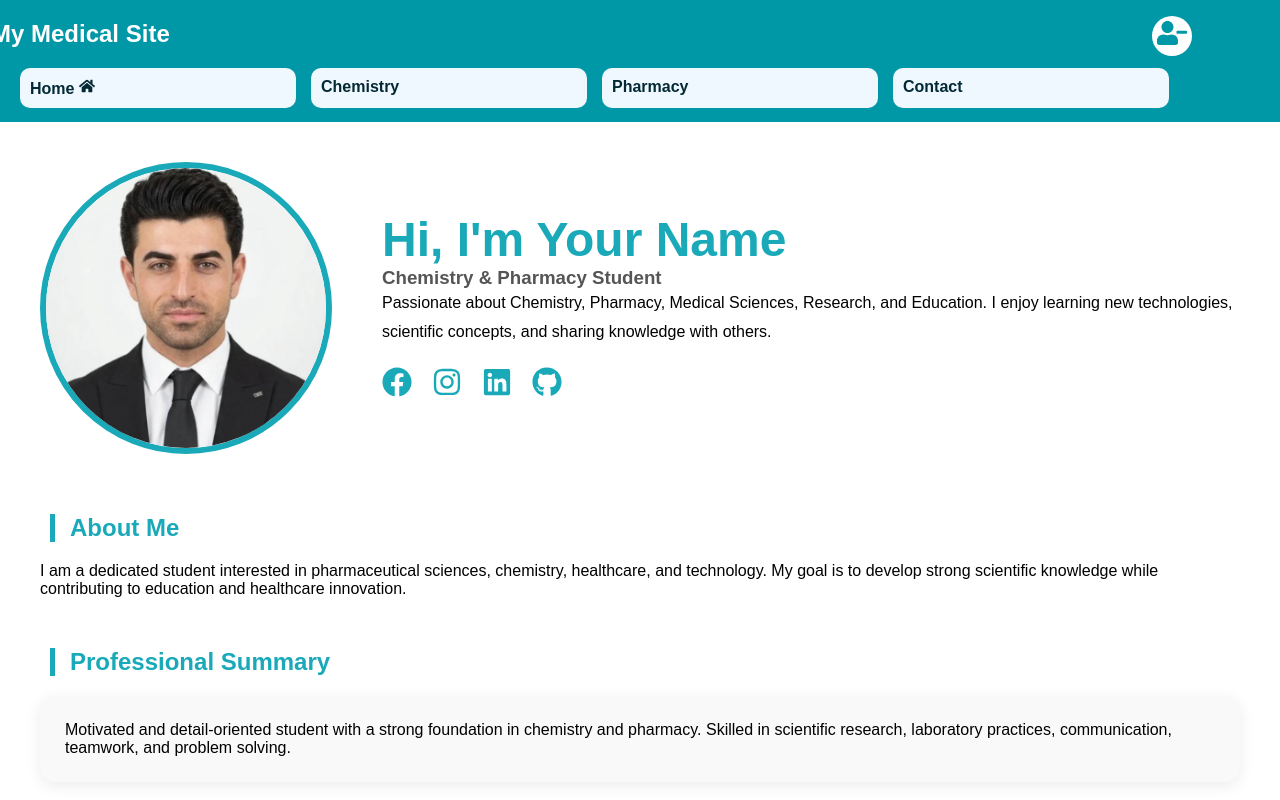
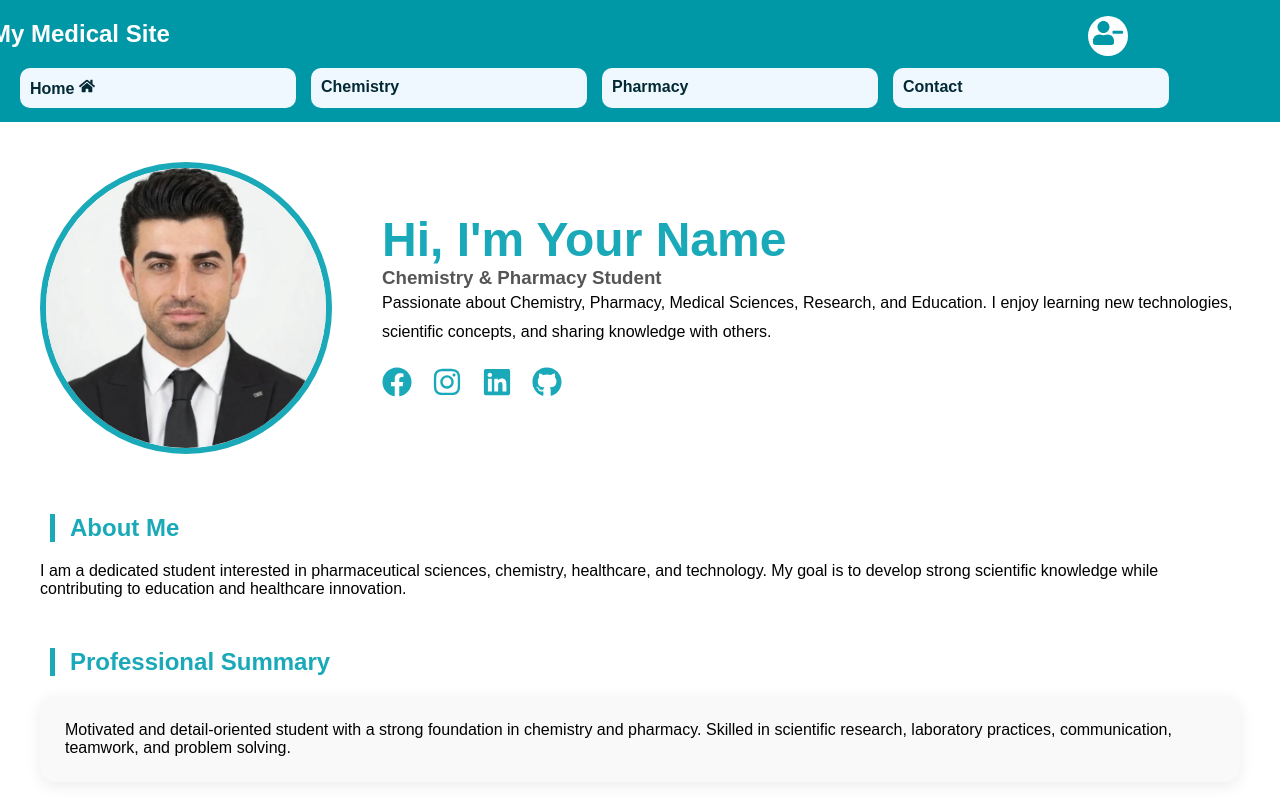
Before and after one commit to walid-ghaziy/mohamed_mostafa, a React (Create React App) app: page / in a window 1280 px wide. Shown: the top 800 px of the page. Built offline with nearby package versions, Linux system fonts and the light colour scheme.

Commit message:
Adjust Header position from 90% to 85% left

```diff
--- a/src/componet/Header.css
+++ b/src/componet/Header.css
@@ -53,7 +53,7 @@ background-color: rgb(255, 255, 255);
 align-items: center;
 align-content: center;
 align-self: center;
-left: 90%;
+left: 85%;
 border-radius: 50%;
 top: 2%;
 color: #0097a7;
```
